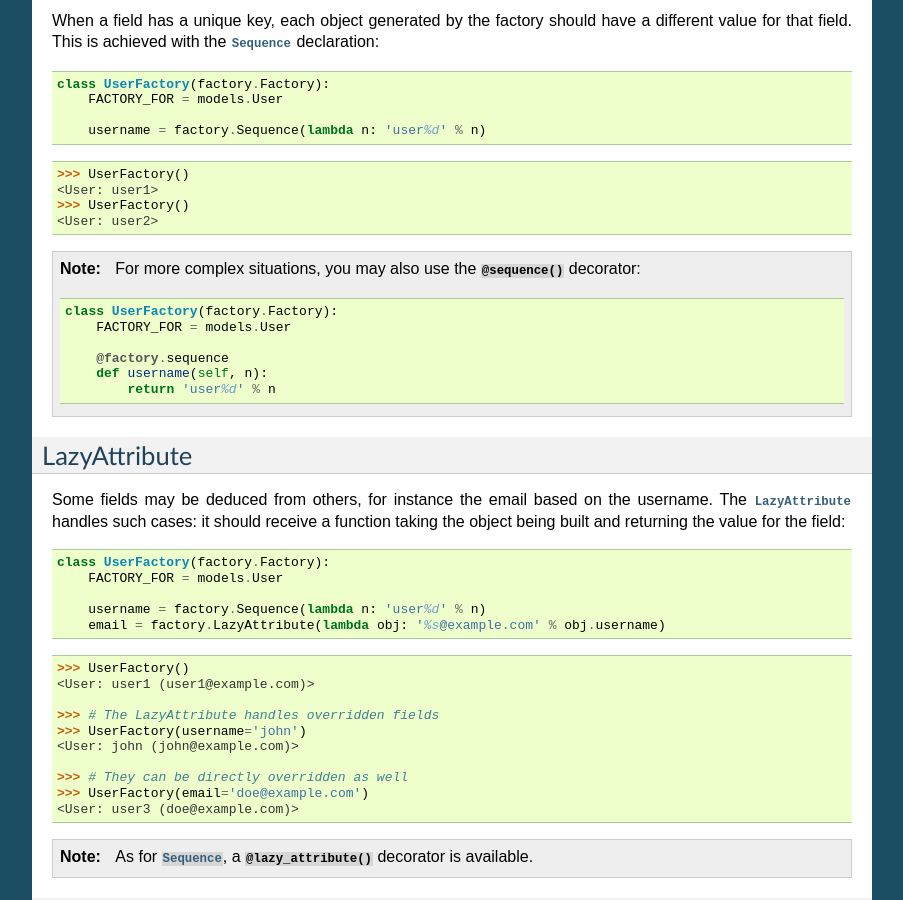
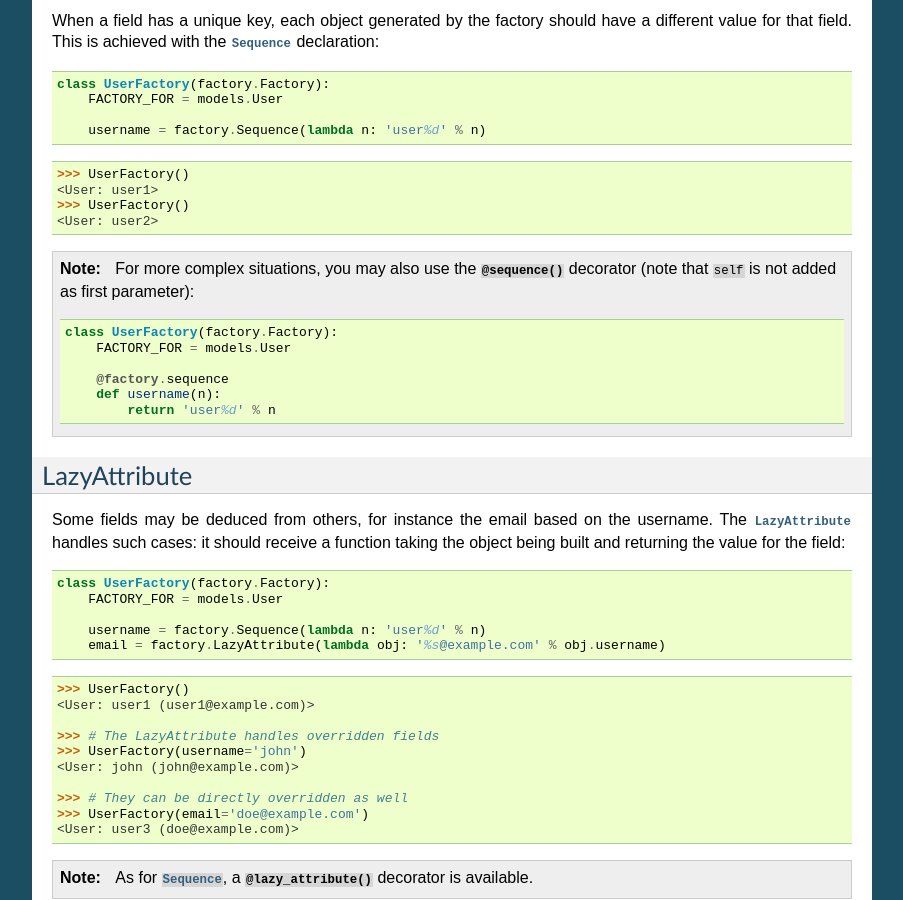
Before and after one commit to FactoryBoy/factory_boy, a Sphinx documentation site: the page built from docs/introduction.rst, in a window 1280 px wide and 900 px high, scrolled down 1248 px. Shown: the whole window, without its empty margins (198-1101 px from the left). Built offline with Sphinx 7.4.7, drawn with Linux system fonts in a browser that asks for light colours.

Commit message:
Fix factory.sequence documentation (Closes #77).
The documentation erroneously included an extra 'self' parameter.

```diff
--- a/docs/introduction.rst
+++ b/docs/introduction.rst
@@ -99,7 +99,7 @@ This is achieved with the :class:`~factory.Sequence` declaration:
     >>> UserFactory()
     <User: user2>
 
-.. note:: For more complex situations, you may also use the :meth:`~factory.@sequence` decorator:
+.. note:: For more complex situations, you may also use the :meth:`~factory.@sequence` decorator (note that ``self`` is not added as first parameter):
 
           .. code-block:: python
 
```
Also changed, not shown: other parts of docs/introduction.rst (+1 -1 lines).
